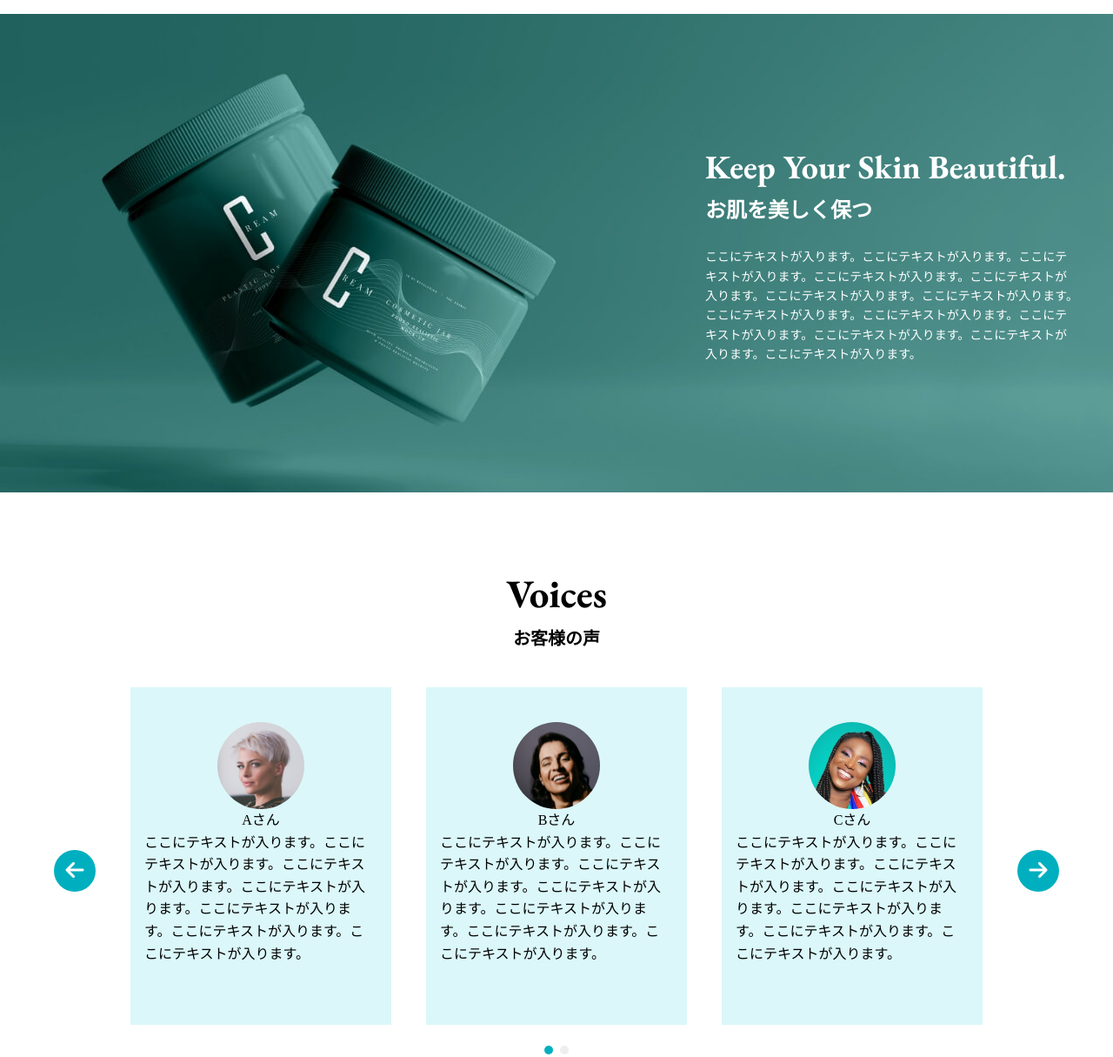
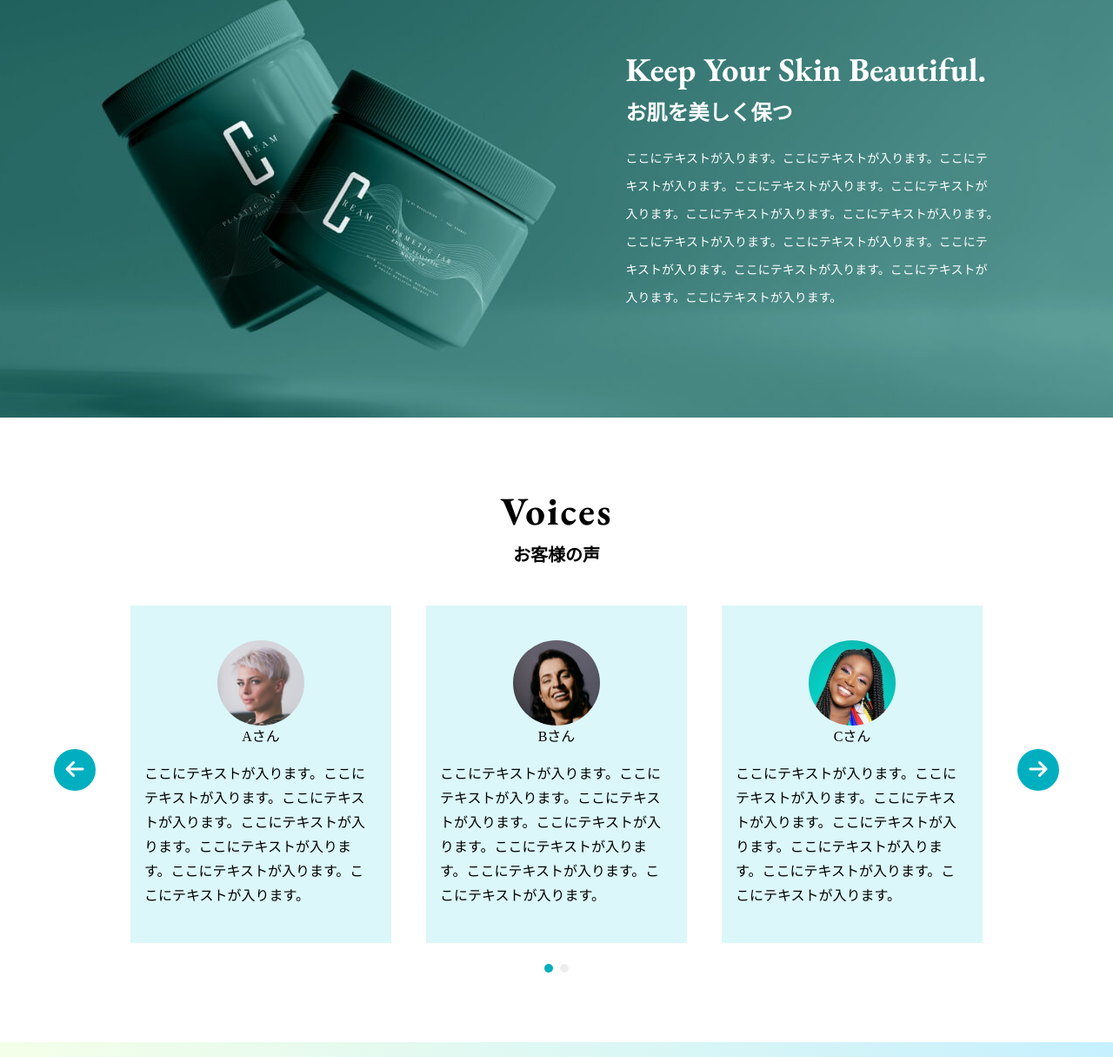
Before and after one commit to enoa153974/lp2, a website with bundled scripts: page index.html in a window 1280 px wide. Shown: the part 1032-2247 px from the top of the page at 87% size. Built offline with nearby package versions, Linux system fonts and the light colour scheme.

Commit message:
余白やサイズの調整～voicesセクション

```diff
--- a/assets/scripts/components/slider/slider.css
+++ b/assets/scripts/components/slider/slider.css
@@ -2,7 +2,7 @@
     width: 100%;
     height: auto;
     max-width: 1156px;
-    margin: 40px auto 0;
+    margin: 34px auto 0;
 }
 
 .slider__wrapper {
@@ -72,8 +72,13 @@
     font-size: var(--font-size-base);
 }
 
+.card p:last-child{
+    margin-top: var(--spacing-sm);
+    line-height: 1.75;
+}
+
 .prev {
-    margin: auto auto auto 0;
+    margin: 165px auto auto 0;
     color: #fff;
     width: 48px;
     height: 48px;
@@ -83,7 +88,7 @@
 }
 
 .next {
-    margin: auto 0 auto auto;
+    margin: 165px 0 auto auto;
     color: #fff;
     width: 48px;
     height: 48px;
--- a/assets/style/style.css
+++ b/assets/style/style.css
@@ -46,7 +46,8 @@ body {
 .main .hero {
     position: relative;
     width: 100%;
-    height: 100vh;
+    height: 714px;
+    max-width: 1500px;
     background-image: url('/assets/image/mainVisual.jpg');
     background-repeat: no-repeat;
     background-position: center;
@@ -71,14 +72,16 @@ body {
     font-size: 50px;
     font-weight: var(--font-weight-normal);
     letter-spacing: 0.3em;
+    line-height: 1.4;
 }
 
 .main .hero .hero__text p {
     font-size: 25px;
+    letter-spacing: 0.3em;
 }
 
 .main .hero .hero__empty {
-    width: 50%;
+    width: 58%;
 }
 
 .pr__inner {
@@ -94,12 +97,16 @@ body {
     font-size: var(--font-size-lg);
     font-weight: var(--font-weight-semibold);
     color: #111;
+    letter-spacing: 0.08em;
+    margin-right: 64px;
 }
 
 .pr__inner p {
     font-size: var(--font-size-base);
     color: #111;
+    letter-spacing: 0.08em;
 }
+
 
 .pr__inner .pr__btn {
     min-width: clamp(8rem, 20vw, 300px); /* 128px～300px */
@@ -120,6 +127,7 @@ body {
 
 .pr__inner .pr__btn:last-child {
     background-color: #5dd5ab;
+    margin-left: 32px;
 }
 
 .pr__inner .nav__btn:hover {
@@ -130,6 +138,7 @@ body {
     position: relative;
     width: 100%;
     height: 550px;
+    padding:127px 0;
     background-color: gray;
     background-image: url('/assets/image/about.jpg');
     background-repeat: no-repeat;
@@ -147,11 +156,11 @@ body {
 }
 
 .about__inner .about__empty {
-    width: 50%;
+    width: 49%;
 }
 
 .about__inner .about__text {
-    width: 50%;
+    width: 51%;
     max-width: 429px;
     color: #fff;
 }
@@ -167,8 +176,9 @@ body {
 }
 
 .about__inner .about__text p {
-    margin-top: var(--spacing-base);
+    margin-top: 18px;
     font-size: 14px;
+    line-height: 2.2857;
 }
 
 .voices {
@@ -181,18 +191,22 @@ body {
 .voices h2 {
     font-size: 45px;
     font-weight: var(--font-weight-bold);
+    letter-spacing: 0.05em;
+    padding: 0;
+    line-height: 1.2;
 }
 
 .voices h3 {
     font-size: 20px;
     font-weight: var(--font-weight-semibold);
+    line-height: 2.4;
 }
 
 .voices .voices__slide {
     width: 100%;
     max-width: 1200px;
     height: 500px;
-    margin: 40px auto 0;
+    margin: 38px auto 0;
     background-color: orange;
 }
 
--- a/assets/variables.css
+++ b/assets/variables.css
@@ -1,26 +1,36 @@
 :root {
-    --main-color: #005bac;
-    --accent-color: #f2a541;
-    --text-color: #000;
-    --bg-color: #fff;
-    --font-jp: 'Noto Serif JP', serif;
-    --font-en: 'EB Garamond', serif;
-    --font-logo: 'Marcellus', serif;
-    --font-size-sm: 15px;
-    --font-size-base: 16px;
-    --font-size-lg: 24px;
-    --font-size-xl: 45px;
-    --font-weight-normal: 400;
-    --font-weight-semibold: 600;
-    --font-weight-bold: 700;
-    --spacing-xs: 0.5rem;
-    --spacing-sm: 1rem;
-    --spacing-base: 1.5rem;
-    --spacing-lg: 2rem;
-    --spacing-xl: 3rem;
-    --header-height: 6.3125rem;
-    --sp-hedder-height: 4.375rem;
-    --footer-height: 6.5rem;
-    --sp-footer-height: 10.3125rem;
-    --breakpoint-sp: 47.9375rem;
+    /* === カラー設定 === */
+    --main-color: #005bac;       /* メインカラー（主にリンクやアクセント）*/
+    --accent-color: #f2a541;     /* アクセントカラー（強調やボタン背景）*/
+    --text-color: #000;          /* 標準テキストの色 */
+    --bg-color: #fff;            /* 背景色（ベース）*/
+
+    /* === フォント設定 === */
+    --font-jp: 'Noto Serif JP', serif;         /* 日本語フォント */
+    --font-en: 'EB Garamond', serif;           /* 英語フォント（英字・飾りなど）*/
+    --font-logo: 'Marcellus', serif;           /* ロゴ専用フォント */
+
+    /* === フォントサイズ === */
+    --font-size-sm: 15px;         /* 補足や小さめの文字 */
+    --font-size-base: 16px;       /* 標準の本文サイズ */
+    --font-size-lg: 24px;         /* 中見出しなどに使用 */
+    --font-size-xl: 45px;         /* 大見出しなどに使用 */
+
+    /* === フォントウェイト === */
+    --font-weight-normal: 400;     /* 通常 */
+    --font-weight-semibold: 600;   /* セミボールド（中太字）*/
+    --font-weight-bold: 700;       /* ボールド（太字）*/
+
+    /* === スペーシング（余白） === */
+    --spacing-xs: 0.5rem;         /* 8px：小さい余白 */
+    --spacing-sm: 1rem;           /* 16px：基本の余白 */
+    --spacing-base: 1.5rem;       /* 24px：段落間など */
+    --spacing-lg: 2rem;           /* 32px：セクション内余白 */
+    --spacing-xl: 3rem;           /* 48px：セクション外側や区切り */
+
+    /* === ヘッダー・フッターの高さ === */
+    --header-height: 6.3125rem;       /* PCヘッダーの高さ（約101px）*/
+    --sp-hedder-height: 4.375rem;     /* スマホヘッダーの高さ（約70px） */
+    --footer-height: 6.5rem;          /* PCフッターの高さ（約104px）*/
+    --sp-footer-height: 10.3125rem;   /* スマホフッターの高さ（約165px）*/
 }
--- a/index.html
+++ b/index.html
@@ -86,10 +86,10 @@
 
             <!-- prセクション -->
             <div class="pr flex item-center justify-center">
-                <div class="pr__inner flex justify-between">
+                <div class="pr__inner flex">
                     <div class="flex flex-col">
                         <h3>キラメキクリーム</h3>
-                        <p>税込4,000円</p>
+                        <p>税込<span class="text__space"> </span>4,000円</p>
                     </div>
                     <a href="" class="pr__btn inline-block text-center">オンラインショップへ</a>
                     <a href="" class="pr__btn inline-block text-center">購入する</a>
@@ -98,7 +98,7 @@
 
             <!-- aboutセクション -->
             <section class="about flex">
-                <div class="about__inner flex flex-reverse">
+                <div class="about__inner flex flex-reverse justify-center">
                     <div class="about__text flex flex-col">
                         <h2 class="en">Keep Your Skin Beautiful.</h2>
                         <h3>お肌を美しく保つ</h3>
```
